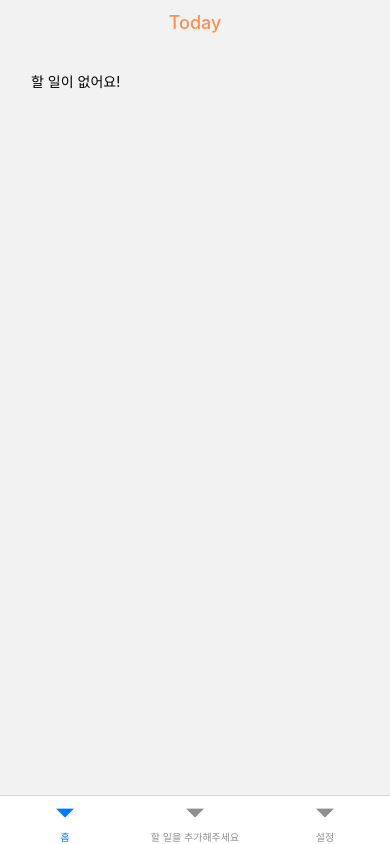
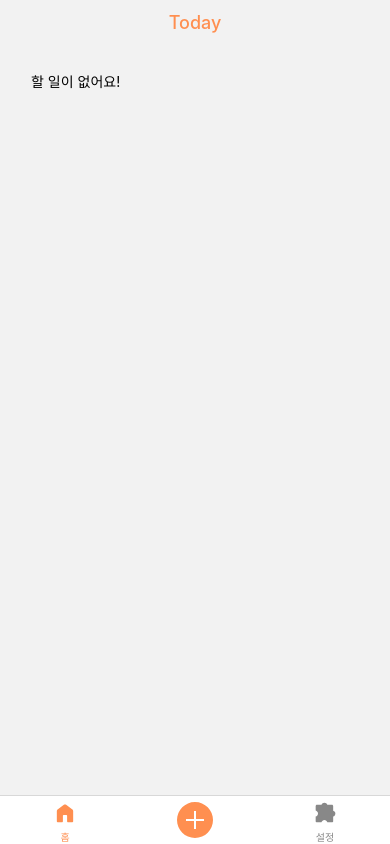
Before and after one commit to cmc-14th-web/ReactNativeStudy, a React Native app in the folder ReactNativeStudy/Zero/Week1/Todo/: screen / in a window 390 px wide. Built offline with nearby package versions, Linux system fonts and the light colour scheme.

Commit message:
refactor: import 정리

```diff
--- a/ReactNativeStudy/Zero/Week1/Todo/App.tsx
+++ b/ReactNativeStudy/Zero/Week1/Todo/App.tsx
@@ -5,35 +5,19 @@
  * @format
  */
 
+import React from 'react';
+import { RecoilRoot } from 'recoil';
+import Routing from './src/utility/Routing';
 import { NavigationContainer } from '@react-navigation/native';
-import React from 'react';
-import Home from './src/pages/Home';
-import Setting from './src/pages/Setting';
-
-import { createBottomTabNavigator } from '@react-navigation/bottom-tabs';
-import NewTask from './src/pages/NewTask';
-import { RecoilRoot } from 'recoil';
-
-const Tab = createBottomTabNavigator();
+import { createStackNavigator } from '@react-navigation/stack';
+import StackNavigation from './src/navigation/StackNavigation';
 
 function App(): JSX.Element {
+
   return (
     <RecoilRoot>
       <NavigationContainer>
-        <Tab.Navigator>
-          <Tab.Screen name="홈" component={Home}
-            options={{
-              headerShown: false,
-            }}
-          />
-          <Tab.Screen name="할 일을 추가해주세요" component={NewTask} options={{
-            tabBarStyle: { display: 'none' },
-            headerShown: false,
-          }} />
-          <Tab.Screen name="설정" component={Setting} options={{
-            headerShown: false,
-          }} />
-        </Tab.Navigator>
+        <StackNavigation />
       </NavigationContainer>
     </RecoilRoot>
   );
--- a/ReactNativeStudy/Zero/Week1/Todo/src/components/ColorSelector.tsx
+++ b/ReactNativeStudy/Zero/Week1/Todo/src/components/ColorSelector.tsx
@@ -1,5 +1,6 @@
-import React from 'react'
+import React from 'react';
 import { StyleSheet, View } from 'react-native';
+
 import { theme } from '../constants';
 import Icon from './Icon';
 import { useColor } from '../store/colorState';
@@ -33,6 +34,6 @@ const style = StyleSheet.create({
         height: 24,
         borderRadius: 100,
     },
-})
+});
 
 export default ColorSelector;
--- a/ReactNativeStudy/Zero/Week1/Todo/src/components/PageTitle.tsx
+++ b/ReactNativeStudy/Zero/Week1/Todo/src/components/PageTitle.tsx
@@ -1,5 +1,6 @@
 import React from 'react';
 import { StyleSheet, Text, View } from 'react-native';
+
 import { useColor } from '../store/colorState';
 
 interface PageTitleProps {
--- a/ReactNativeStudy/Zero/Week1/Todo/src/components/Todo.tsx
+++ b/ReactNativeStudy/Zero/Week1/Todo/src/components/Todo.tsx
@@ -1,7 +1,8 @@
+import React from 'react';
 import { Alert, StyleSheet, Text, View } from 'react-native';
+
 import { theme } from '../constants';
 import Icon from './Icon';
-import React from 'react';
 import { useTodos } from '../store/todosState';
 import { useColor } from '../store/colorState';
 
@@ -14,11 +15,11 @@ interface TodoProps {
 function Todo({ isDone, task, id }: TodoProps) {
     const selectedColor = useColor().getColorCode();
     const toggleTodo = useTodos().toggleTask;
+    const deleteTodo = useTodos().removeTask;
+
     const handlePress = (id: number) => {
         toggleTodo(id);
     };
-
-    const deleteTodo = useTodos().removeTask;
     const handleDelete = (id: number) => {
         Alert.alert('삭제하시겠습니까?', '', [
             {
--- a/ReactNativeStudy/Zero/Week1/Todo/src/pages/Home.tsx
+++ b/ReactNativeStudy/Zero/Week1/Todo/src/pages/Home.tsx
@@ -1,6 +1,7 @@
+import React from 'react';
 import { StyleSheet, View } from 'react-native';
+
 import TodoList from '../components/TodoList';
-import React from 'react';
 import PageTitle from '../components/PageTitle';
 
 function Home() {
--- a/ReactNativeStudy/Zero/Week1/Todo/src/pages/Setting.tsx
+++ b/ReactNativeStudy/Zero/Week1/Todo/src/pages/Setting.tsx
@@ -1,14 +1,13 @@
 import { StyleSheet, Text, View } from 'react-native';
+import React from 'react';
+
 import { theme } from '../constants';
-import React from 'react';
 import PageTitle from '../components/PageTitle';
 import ColorSelector from '../components/ColorSelector';
 
 const colors: (keyof typeof theme.color)[] = ['Orange', 'Green', 'Blue', 'Purple', 'Pink'];
 
 function Setting() {
-
-
     return (
         <View style={style.container}>
             <PageTitle title="설정" />
--- a/ReactNativeStudy/Zero/Week1/Todo/src/store/colorState.ts
+++ b/ReactNativeStudy/Zero/Week1/Todo/src/store/colorState.ts
@@ -1,4 +1,5 @@
 import {atom, useRecoilState} from 'recoil';
+
 import {theme} from '../constants';
 
 const colorState = atom({
```
Also changed, not shown: ReactNativeStudy/Zero/Week1/Todo/src/utility/Routing.tsx (+6 -5 lines).
